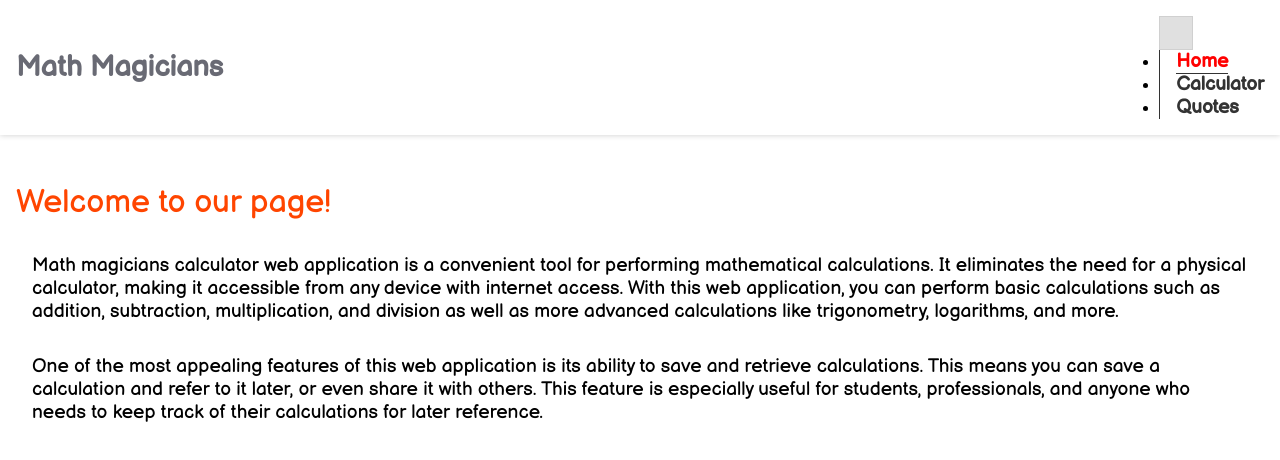
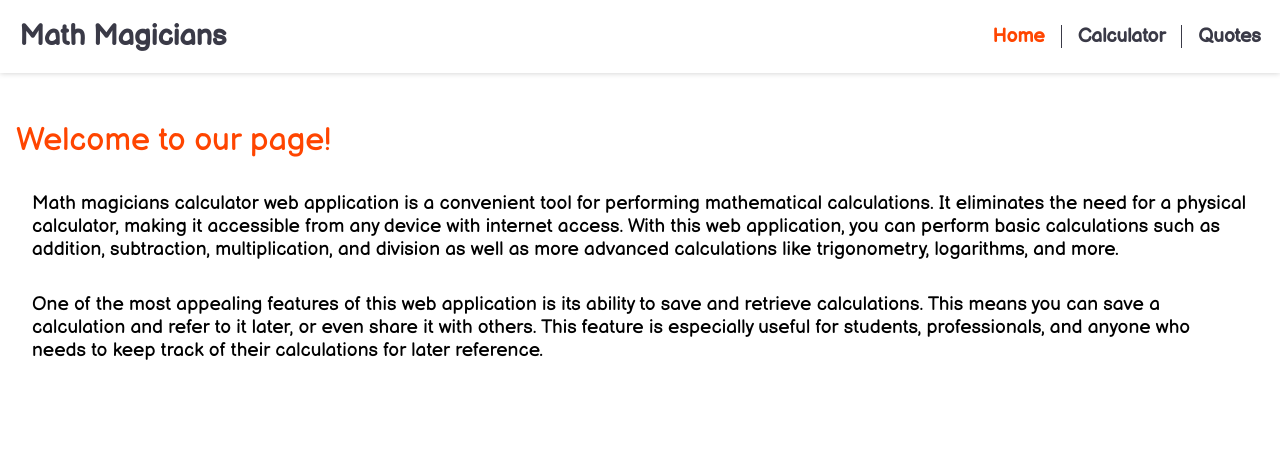
Before and after one commit to MNisarAli/Math-Magicians, a React (Create React App) app: page / in a window 1280 px wide. Shown: the top 460 px of the page. Built offline with nearby package versions, Linux system fonts and the light colour scheme.

Commit message:
Update css with toggle menu styles

```diff
--- a/src/App.css
+++ b/src/App.css
@@ -2,10 +2,11 @@
 
 :root {
   --grey: #858694;
-  --dark: #333;
+  --dark: #3a3a47;
   --orange: #f5913e;
   --primary: #d0d0d0;
   --light: #e0e0e0;
+  --red: #ff4500;
 }
 
 * {
@@ -54,47 +55,104 @@ button:hover {
   grid-column: span 2;
 }
 
+/* Header with NavBar  */
+
 .navbar {
-  display: flex;
-  align-items: center;
-  justify-content: space-between;
   box-shadow: 0 0 6px rgb(0 0 0 / 20%);
   padding: 0.8rem;
 }
 
 h2 {
-  color: #696a74;
-  font-size: 1.5rem;
+  color: var(--dark);
+  font-size: 1.8rem;
   font-weight: 700;
 }
 
-.nav-list {
-  display: flex;
-  list-style: none;
-  gap: 0.5rem;
+.menu_box li {
+  padding-left: 1rem;
 }
 
-li {
-  border-left: 1px solid var(--dark);
-  padding-left: 0.5rem;
+.menu_btn {
+  position: fixed;
+  background: none;
+  border: none;
+  padding: 0;
+  top: 16px;
+  right: 20px;
+  width: 26px;
+  height: 26px;
+  cursor: pointer;
+  z-index: 1;
 }
 
-.nav-list > :first-child {
-  border: none;
-  padding: 0;
+.menu_btn > span,
+.menu_btn > span::before,
+.menu_btn > span::after {
+  display: block;
+  position: absolute;
+  width: 100%;
+  height: 2.5px;
+  background-color: var(--dark);
+  transition-duration: 0.25s;
+  border-radius: 2px;
 }
 
-a {
+.menu_btn > span::before {
+  content: '';
+  top: -8px;
+}
+
+.menu_btn > span::after {
+  content: '';
+  top: 8px;
+}
+
+.menu_btn_active > span {
+  transform: rotate(45deg);
+}
+
+.menu_btn_active > span::before {
+  top: 0;
+  transform: rotate(0deg);
+}
+
+.menu_btn_active > span::after {
+  top: 0;
+  transform: rotate(90deg);
+}
+
+.menu_box {
+  display: block;
+  position: fixed;
+  top: 0;
+  right: -100%;
+  width: 250px;
+  height: 100%;
+  padding: 80px 0;
+  list-style: none;
+  background-color: #eceff1;
+  box-shadow: 2px 2px 6px rgba(0, 0, 0, 0.4);
+  transition-duration: 0.25s;
+}
+
+.menu_box_open {
+  right: 0 !important;
+}
+
+.menu_item {
+  display: block;
+  font-weight: 600;
+  font-size: 1.3rem;
   text-decoration: none;
   color: var(--dark);
-  font-size: 1rem;
-  font-weight: 600;
+  padding: 10px 24px;
 }
 
 .active {
-  border-bottom: 1px solid var(--dark);
-  color: red;
+  color: var(--red);
 }
+
+/* Main Container */
 
 main {
   padding: 1rem;
@@ -102,7 +160,7 @@ main {
 
 h1 {
   font-size: 2rem;
-  color: #ff4500;
+  color: var(--red);
   margin: 2rem 0;
 }
 
@@ -119,25 +177,44 @@ h1 {
   font-size: 1rem;
 }
 
+
+/* Media Queries for Screens > 768px */
+
 @media screen and (min-width: 768px) {
   .navbar {
-    padding: 1rem;
+    display: flex;
+    align-items: center;
+    justify-content: space-between;
+    padding: 1.2rem;
   }
 
-  h2 {
-    font-size: 1.8rem;
+  .menu_btn {
+    display: none;
   }
 
-  .nav-list {
+  .menu_box {
+    display: flex;
+    width: initial;
+    position: initial;
+    padding: 0;
+    background: none;
+    box-shadow: none;
     gap: 1rem;
   }
 
-  li {
-    padding-left: 1rem;
+  .menu_box li {
+    border-left: 1px solid var(--dark);
   }
 
-  a {
+  .menu_box > :first-child {
+    border: none;
+    padding: 0;
+  }
+
+  .menu_item {
     font-size: 1.2rem;
+    position: relative;
+    padding: 0;
   }
 
   main {
```
